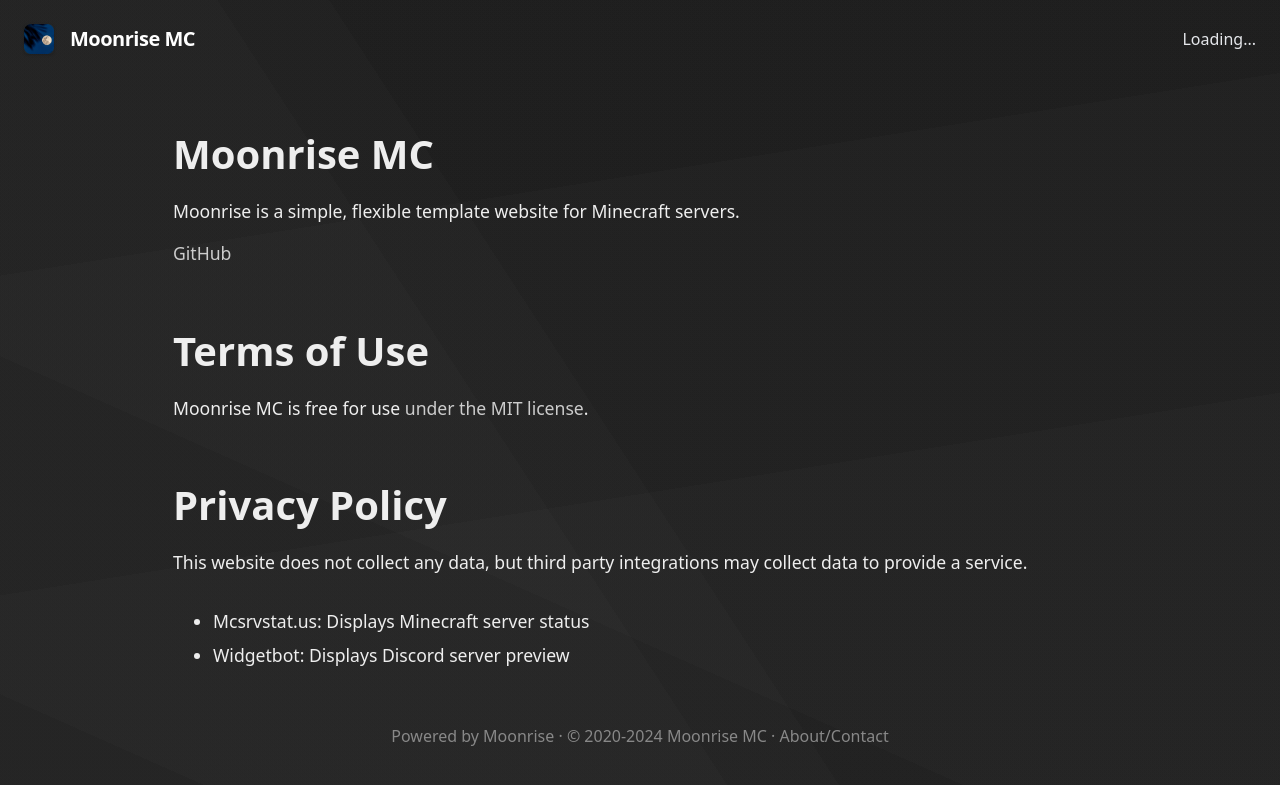
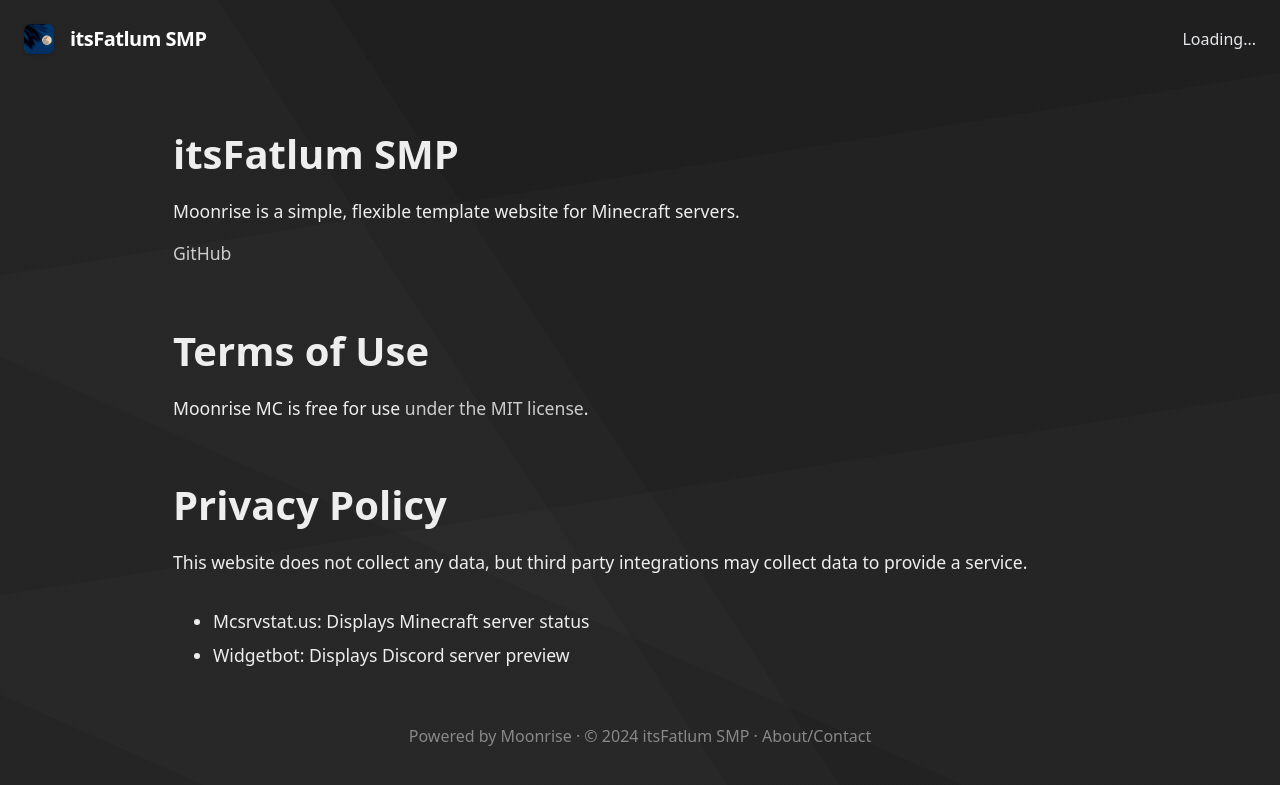
Before and after one commit to itsFatlumSMP/itsFatlumSMP.github.io, a Jekyll site: the page built from docs/about.md, in a window 1280 px wide. Shown: the top 785 px of the page. Built offline with Jekyll 4.4.1, drawn with Linux system fonts in a browser that asks for light colours; our own code applies the rules of GitHub Pages for plain Markdown files.

Commit message:
Update _config.yml

```diff
--- a/docs/_config.yml
+++ b/docs/_config.yml
@@ -1,26 +1,26 @@
 # Set this website's info
 # Change "coffeebank" to your GitHub username
 # Change "moonrise" to your repository name
-url: "https://coffeebank.github.io"
-baseurl: "/moonrise"
+url: "https://itsFatlumSMP.github.io"
+baseurl: "/itsFatlumSMP.github.io"
 siteIcon: /media/android-chrome-192x192.png
-siteYear: 2020
+siteYear: 2024
 siteFooterlink: /about
 showinSearchEngines: true
 # googleAnalyticsID: (uncomment to use)
 
 
 # Set basic server info
-serverName: Moonrise MC
-serverDescription: A Minecraft server where we have lots of fun!
-serverIP: 31.41.59.26:5358
+serverName: itsFatlum SMP
+serverDescription: Fatlum's official Minecraft SMP server!
+serverIP: fatlum.aternos.me
 useBedrockForOnlineStatus: false
 
 
 # Discord information
-discordInvite: https://discord.gg/minecraft
-discordServerID: 299881420891881473
-discordChannelID: 450428756855750666
+discordInvite: https://discord.gg/6wqrGkRqHz
+discordServerID: 1203001257858441216
+discordChannelID: 1295746909276868699
 
 
 # # Navbar Links at the top of the page (uncomment "siteNav" to use)
```
